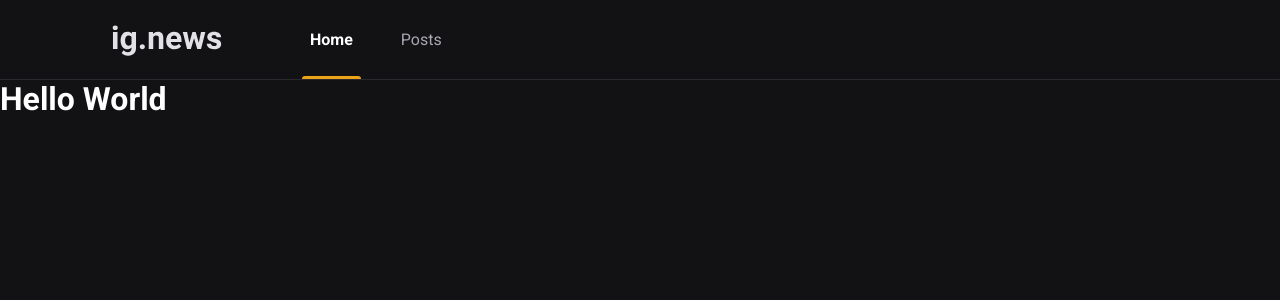
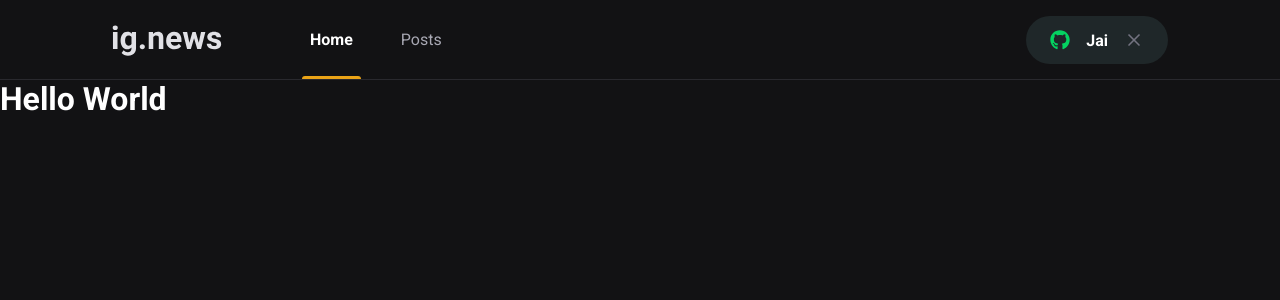
Before and after one commit to jairocket/03-ignews, a Next.js app: page / in a window 1280 px wide. Shown: the top 300 px of the page. Built offline with nearby package versions, Linux system fonts and the light colour scheme.

Commit message:
componente signinbutton

```diff
--- a/package.json
+++ b/package.json
@@ -11,6 +11,7 @@
     "next": "12.0.4",
     "react": "17.0.2",
     "react-dom": "17.0.2",
+    "react-icons": "^4.3.1",
     "sass": "^1.43.5"
   },
   "devDependencies": {
--- a/src/components/Header/index.tsx
+++ b/src/components/Header/index.tsx
@@ -1,14 +1,18 @@
+/* eslint-disable @next/next/no-img-element */
+import { SignInButton } from '../SignInButton';
 import styles from './styles.module.scss';
 
 export function Header(){
     return(
         <header className={styles.headerContainer}>
             <div className={styles.headerContent}>
-                <img src="/images/logo.svg" alt="ignewa" />
+
+                <img src="/images/logo.svg" alt="ignews" />
                 <nav>
                     <a className={styles.active}>Home</a>
                     <a>Posts</a>
                 </nav>
+                <SignInButton />
             </div>
         </header>
     );
--- a/src/components/Header/styles.module.scss
+++ b/src/components/Header/styles.module.scss
@@ -45,6 +45,9 @@
                 background: var(--yellow-500);
             }
         }
+    };
+
+    button {
+        margin-left: auto;
     }
-
 }
--- /dev/null
+++ b/src/components/SignInButton/index.tsx
@@ -0,0 +1,26 @@
+import styles from './styles.module.scss'
+import { FaGithub } from 'react-icons/fa'
+import {FiX} from 'react-icons/fi'
+
+export function SignInButton(){
+    const isUserLoggedIn = true;
+    return isUserLoggedIn ? (
+        <button
+            type='button'
+            className={styles.signInButton}
+        >
+            <FaGithub color="#04d361"/>
+            Jai
+            <FiX color="#737380" className={styles.closeIcon} />
+        </button>
+    ) : (
+        <button
+            type='button'
+            className={styles.signInButton}
+        >
+            <FaGithub color="#eba417"/>
+            Sign in with Github
+        </button>
+    );
+
+}
--- /dev/null
+++ b/src/components/SignInButton/styles.module.scss
@@ -0,0 +1,31 @@
+.signInButton {
+    height: 3rem;
+    border-radius: 3rem;
+    background: var(--gray-850);
+    border: 0;
+    padding: 0 1.5rem;
+
+    display: flex;
+    align-items: center;
+    justify-content: center;
+
+    color: var(--white);
+    font-weight: bold;
+
+    svg {
+        width: 20px;
+        height: 20px;
+    }
+
+    svg.closeIcon{
+        margin-left: 1rem;
+    }
+
+    svg:first-child{
+        margin-right: 1rem;
+    }
+    transition: filter 0.2s;
+    &:hover{
+        filter:brightness(0.8)
+    }
+}
--- a/src/styles/global.scss
+++ b/src/styles/global.scss
@@ -10,6 +10,7 @@
     --gray-100: #e1e1e6;
     --gray-300: #a8a8b3;
     --gray-800: #29292e;
+    --gray-850: #1f2729;
     --gray-900: #121214;
 
     --cyan-500: #61bafb;
```
Also changed, not shown: 1 other file (tests, documents, lock files or other folders).
